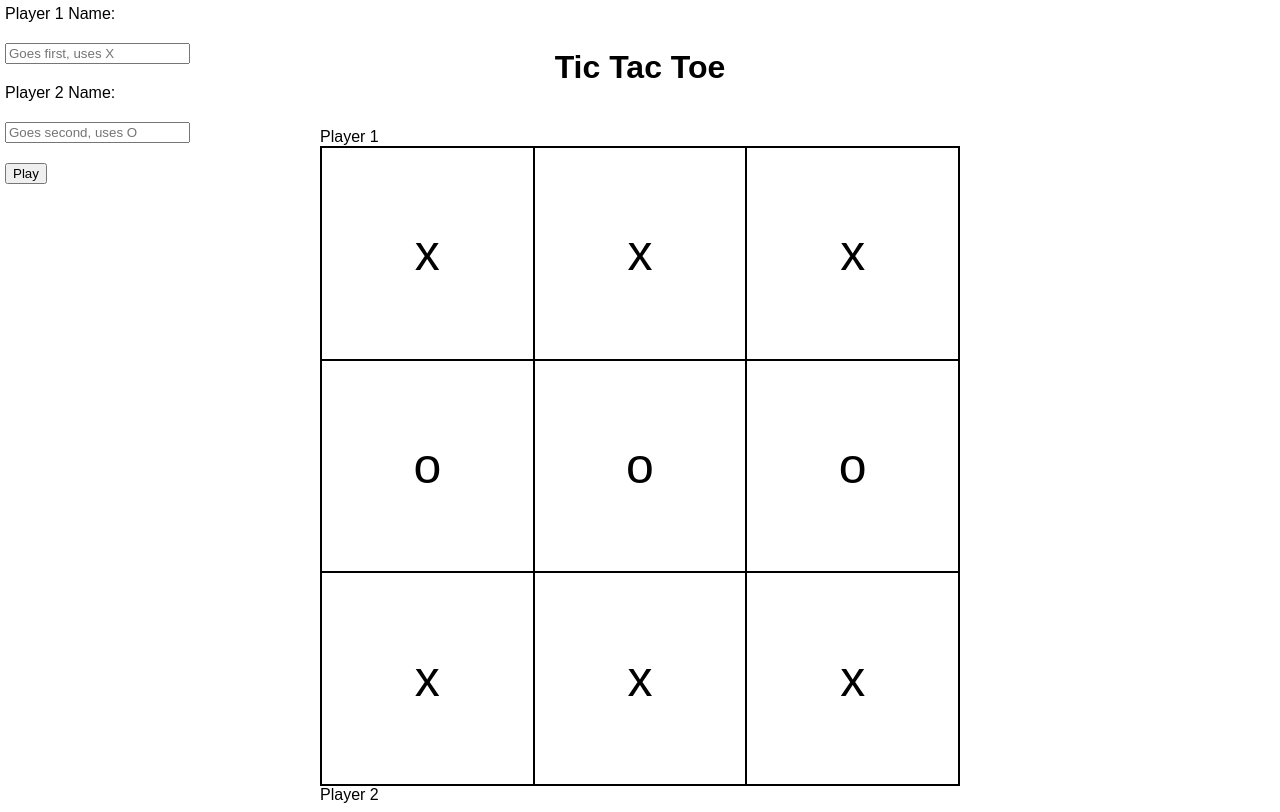
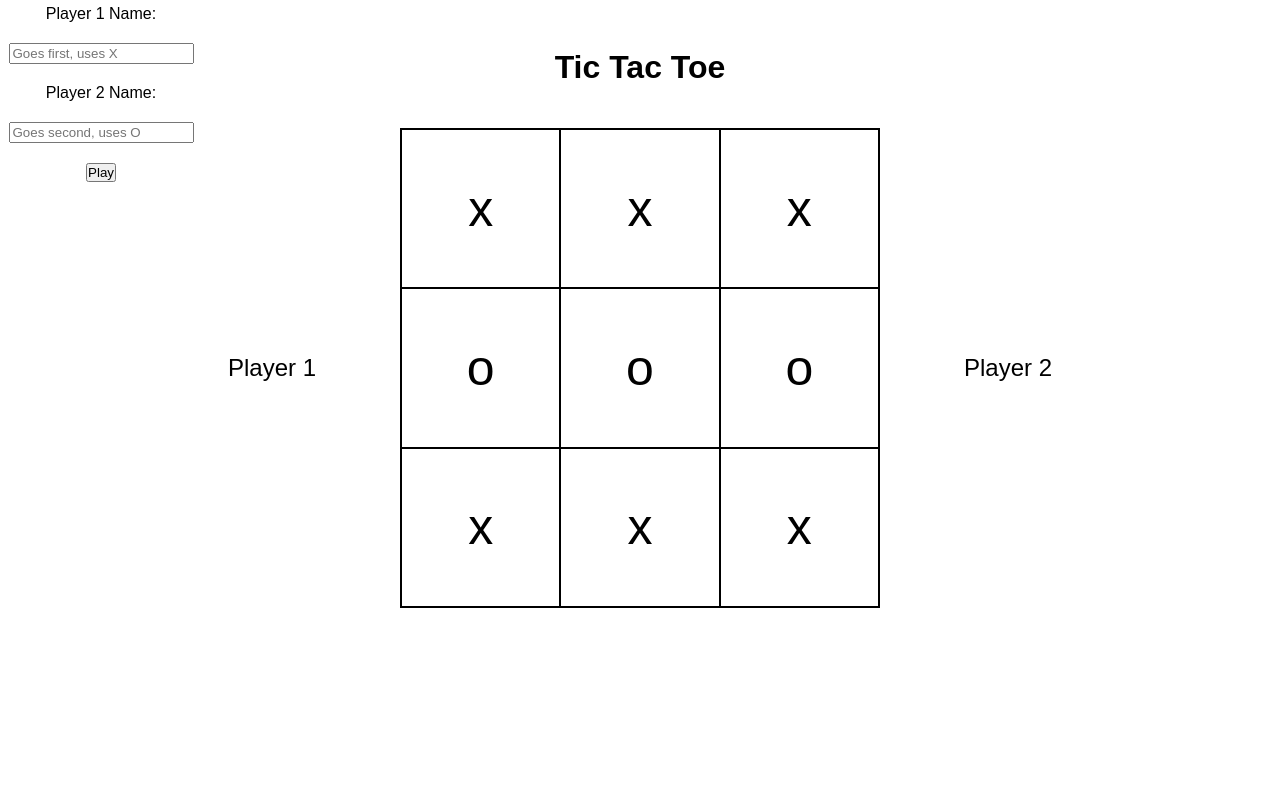
Before and after one commit to wazzupope/tictactoe, a website: page index.html in a window 1280 px wide. Drawn offline with Linux system fonts and the light colour scheme.

Commit message:
styling and positioning of player names on either side of game board, further adjustments to modal

```diff
--- a/styles.css
+++ b/styles.css
@@ -3,6 +3,16 @@ body {
   flex-direction: column;
   align-items: center;
   font-family: Arial, Helvetica, sans-serif;
+}
+
+form {
+  display: flex;
+  flex-direction: column;
+  align-items: center;
+}
+
+main {
+  display: flex;
 }
 
 .cell {
@@ -11,16 +21,27 @@ body {
   font-size: 50px;
 }
 
+.name-areas {
+  width: 20vw;
+  display: flex;
+  justify-content: center;
+  align-items: center;
+}
+
 .player-input {
   margin: 20px 0px;
+}
+
+.player-name {
+  font-size: 24px;
 }
 
 #gameboard {
   display: flex;
   justify-content: center;
   align-items: center;
-  height: 50vw;
-  width: 50vw;
+  height: 60vh;
+  width: 60vh;
 }
 
 #header {
@@ -36,6 +57,10 @@ body {
   padding: 5px;
 }
 
+#play-button {
+  padding: 0px;
+}
+
 #table {
   height: 100%;
   width: 100%;
```
